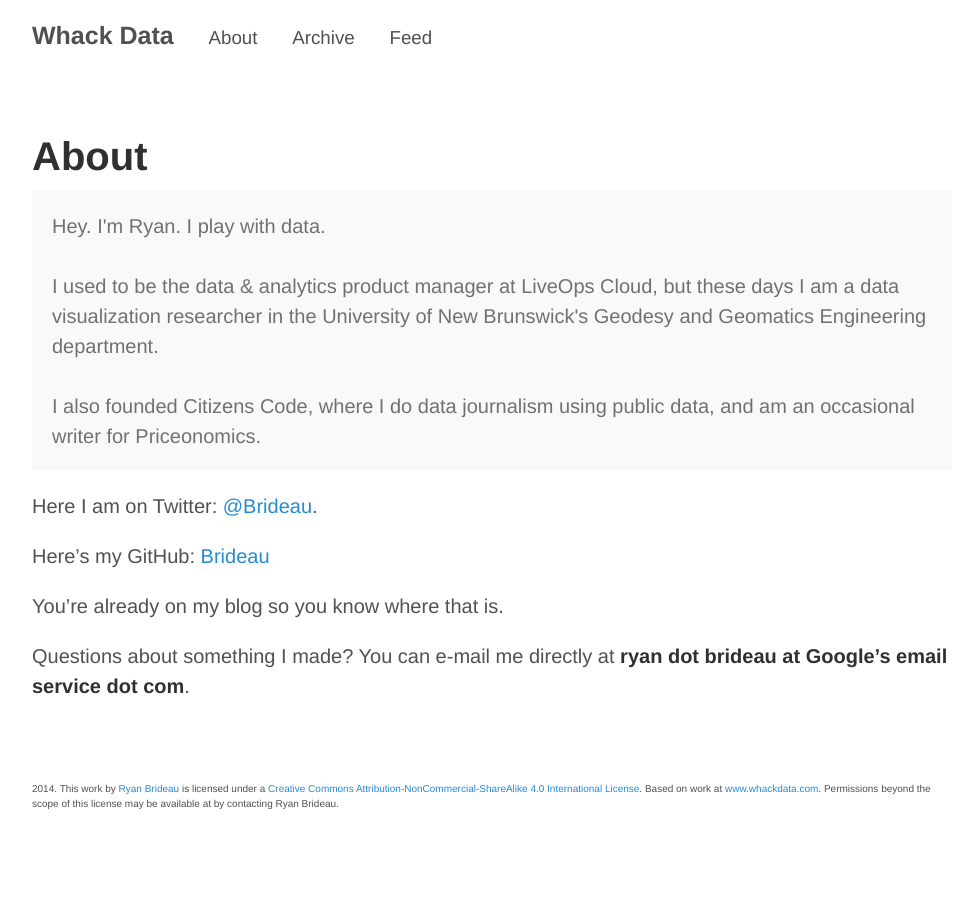
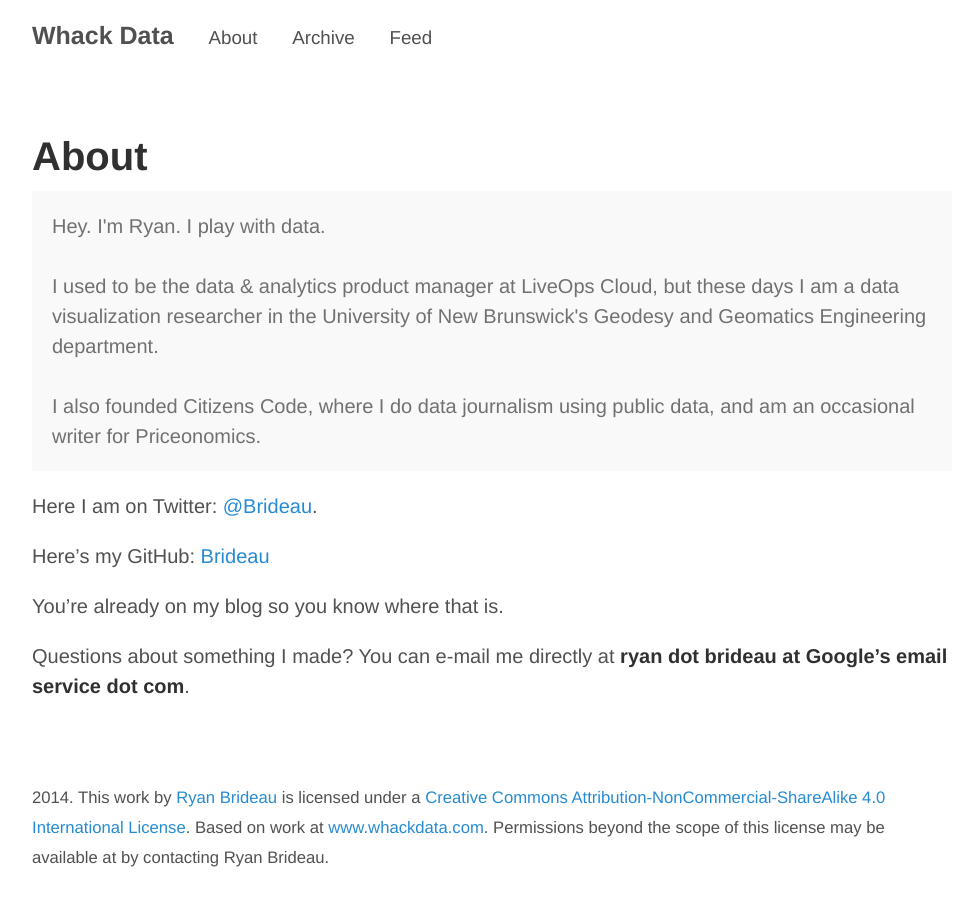
Before and after one commit to Brideau/whackdata, a Jekyll site: the page built from about.md, in a window 1280 px wide. Shown: the whole page, without its empty margins (148-1125 px from the left). Built offline with Jekyll 4.4.1, drawn with Linux system fonts in a browser that asks for light colours; Markdown is read by kramdown in place of the engine named in the settings.

Commit message:
:lipstick:

```diff
--- a/_layouts/default.html
+++ b/_layouts/default.html
@@ -22,9 +22,11 @@
         {{ content }}
       </main>
 
-      <div class="footer" style="font-size: 0.5em;margin-bottom: 20px;">
+      <footer class="footer">
+        <small>
           <time datetime="{{ site.time | date_to_xmlschema}}">{{ site.time | date: '%Y' }}</time>. This work by <a xmlns:cc="http://creativecommons.org/ns#" href="http://www.whackdata.com" property="cc:attributionName" rel="cc:attributionURL">Ryan Brideau</a> is licensed under a <a rel="license" href="http://creativecommons.org/licenses/by-nc-sa/4.0/">Creative Commons Attribution-NonCommercial-ShareAlike 4.0 International License</a>. Based on work at <a xmlns:dct="http://purl.org/dc/terms/" href="http://www.whackdata.com" rel="dct:source">www.whackdata.com</a>. Permissions beyond the scope of this license may be available at by contacting Ryan Brideau.
-      </div>
+        </small>
+      </footer>
     </div>
 
   </body>
```
